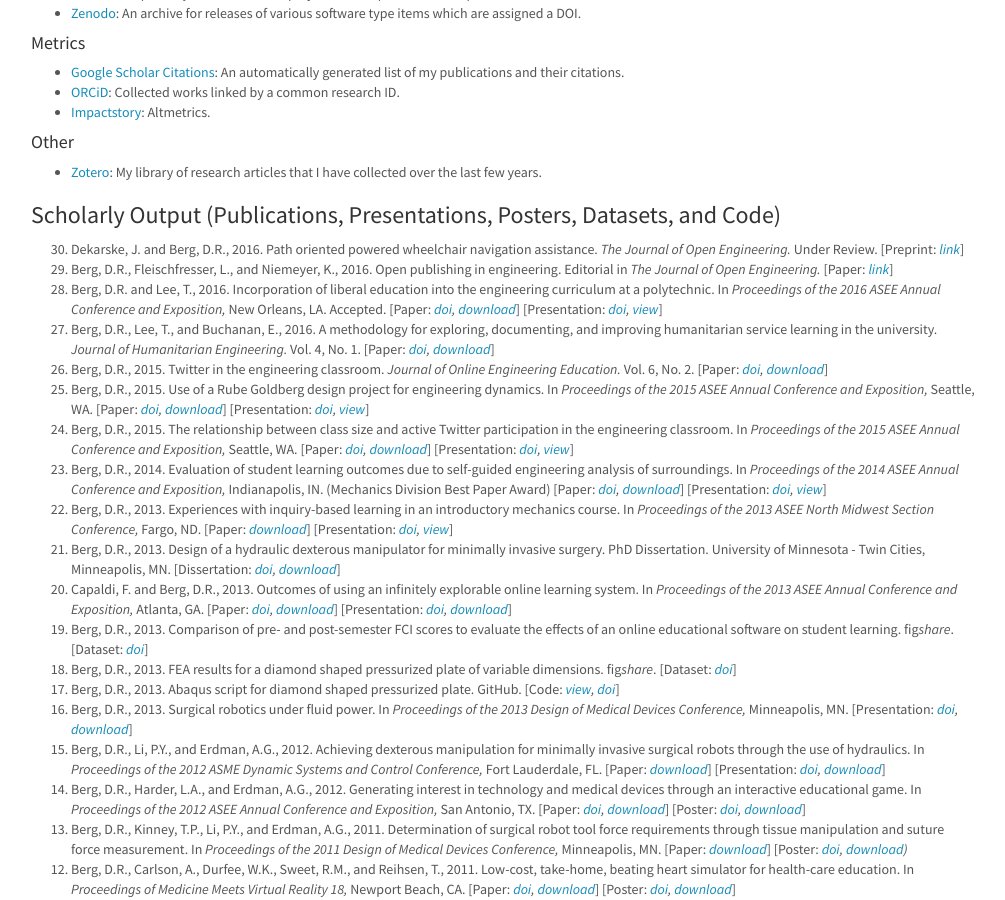
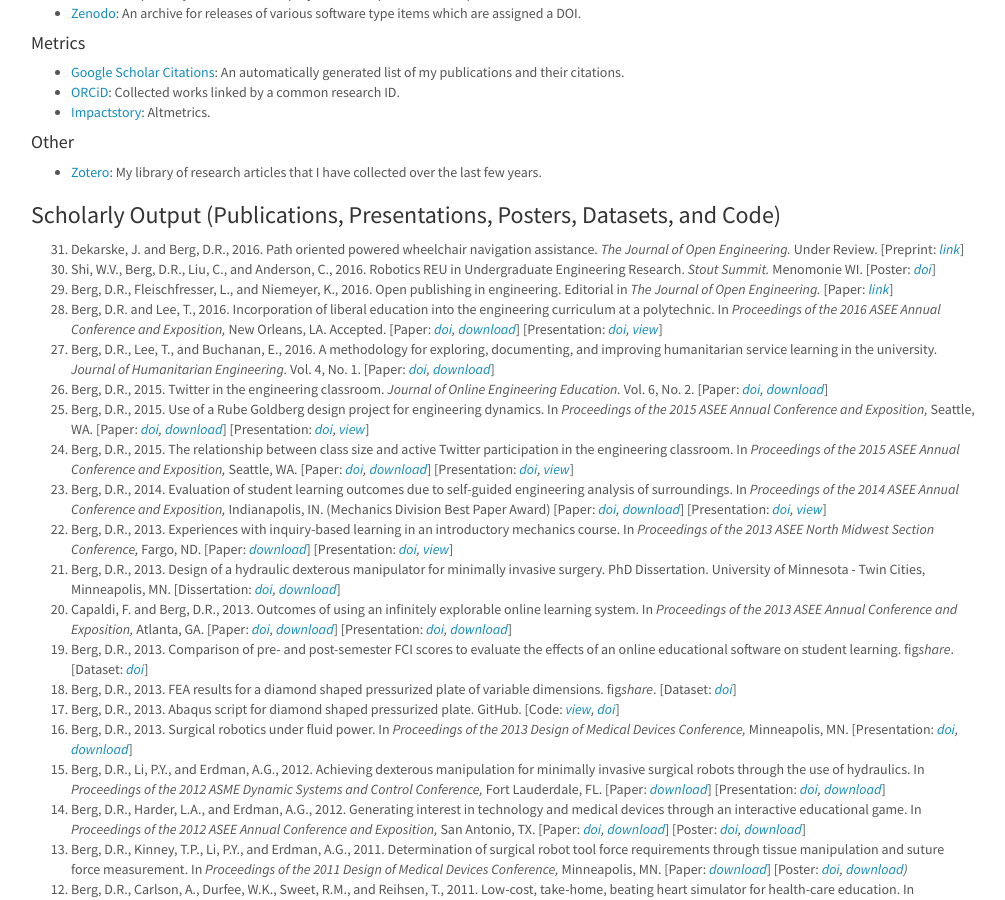
Before and after one commit to devinberg/devinberg.com, a Jekyll site: the page built from publications/index.md, in a window 1280 px wide and 900 px high, scrolled down 517 px. Shown: the whole window, without its empty margins (39-1044 px from the left). Built offline with Jekyll 4.4.1, drawn with Linux system fonts in a browser that asks for light colours; nearby versions of some CDN libraries; comment, search, counter and statistics services are not loaded.

Commit message:
Stout Summit poster

```diff
--- a/publications/index.md
+++ b/publications/index.md
@@ -43,6 +43,7 @@ Below are some of the papers and other artifacts I have published. Additional in
 <h3>Scholarly Output (Publications, Presentations, Posters, Datasets, and Code)</h3>
 <ol reversed="">
  	<li>Dekarske, J. and Berg, D.R., 2016. Path oriented powered wheelchair navigation assistance. <i>The Journal of Open Engineering.</i> Under Review. [Preprint: <i><a href="https://www.pubpub.org/pub/path-oriented-powered-wheelchair-navigation-assistance">link</a></i>]</li>
+	<li>Shi, W.V., Berg, D.R., Liu, C., and Anderson, C., 2016. Robotics REU in Undergraduate Engineering Research. <i>Stout Summit.</i> Menomonie WI. [Poster: <i><a href="https://dx.doi.org/10.6084/m9.figshare.3983892">doi</a></i>]</li>
 	<li>Berg, D.R., Fleischfresser, L., and Niemeyer, K., 2016. Open publishing in engineering. Editorial in <i>The Journal of Open Engineering.</i> [Paper: <i><a href="http://www.tjoe.org/article/open-publishing-in-engineering">link</a></i>]</li>
 	<li>Berg, D.R. and Lee, T., 2016. Incorporation of liberal education into the engineering curriculum at a polytechnic. In <i>Proceedings of the 2016 ASEE Annual Conference and Exposition,</i> New Orleans, LA. Accepted. [Paper: <i><a href="http://dx.doi.org/10.18260/p.25664">doi</a>, <a href="https://peer.asee.org/incorporation-of-liberal-education-into-the-engineering-curriculum-at-a-polytechnic.pdf">download</a></i>] [Presentation: <i><a href="https://dx.doi.org/10.6084/m9.figshare.3464132.v1">doi</a>, <a href="https://speakerdeck.com/devinberg/incorporation-of-liberal-education-into-the-engineering-curriculum-at-a-polytechnic">view</a></i>]</li>
  	<li>Berg, D.R., Lee, T., and Buchanan, E., 2016. A methodology for exploring, documenting, and improving humanitarian service learning in the university. <i>Journal of Humanitarian Engineering.</i> Vol. 4, No. 1. [Paper: <i><a href="https://dx.doi.org/10.6084/m9.figshare.2758129.v2">doi</a>, <a href="http://www.ewb.org.au/jhe/index.php/jhe/article/download/47/46">download</a></i>]</li>
```
